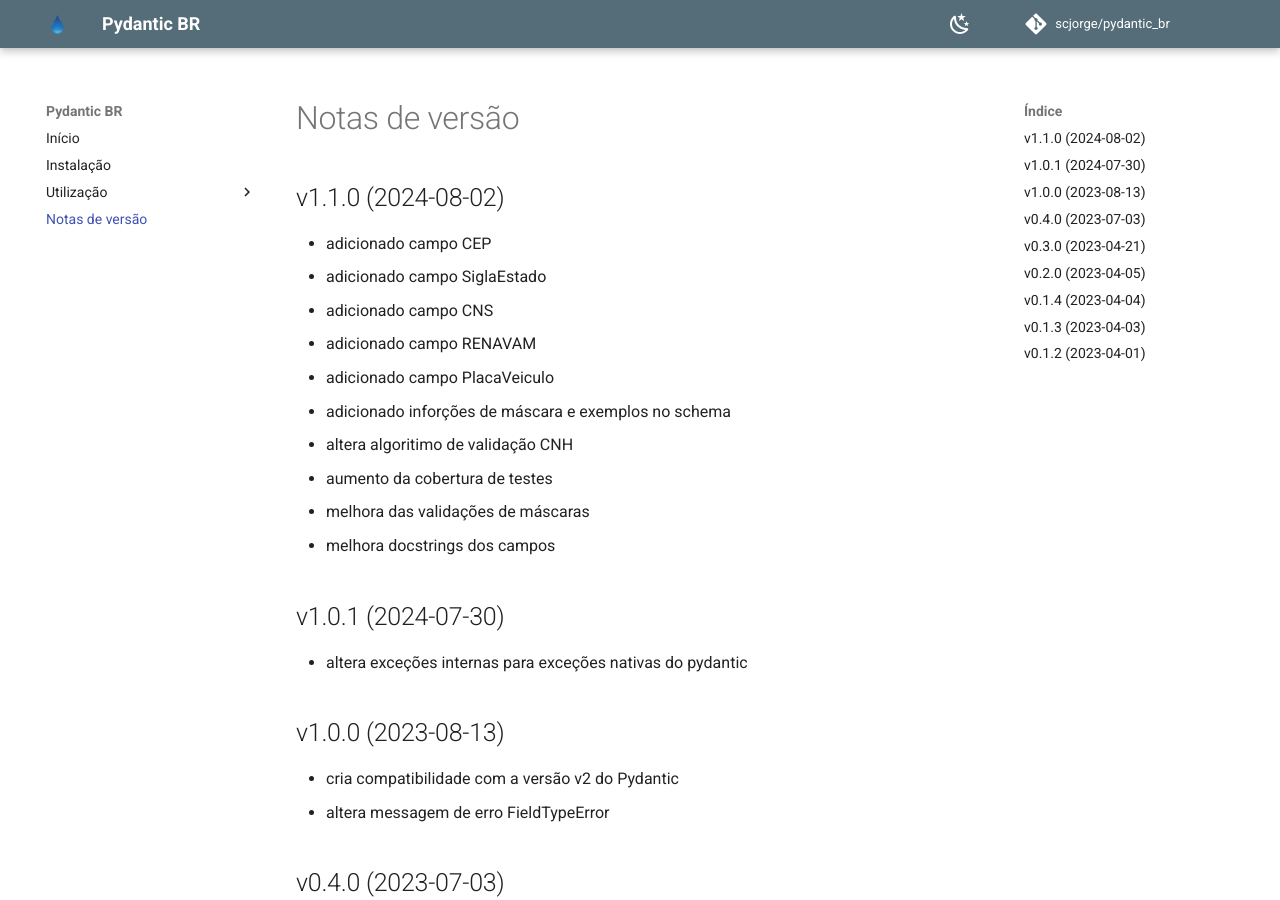
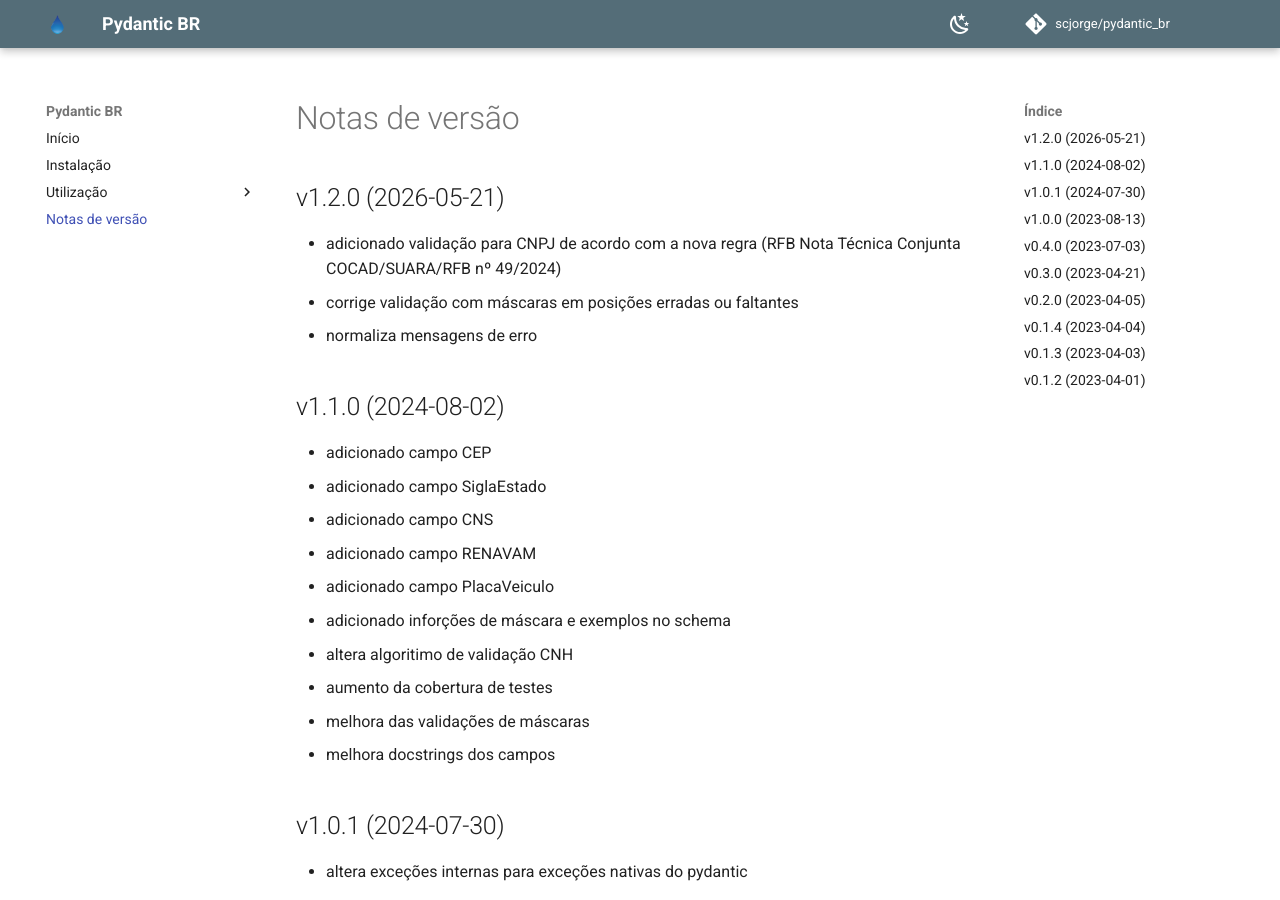
Before and after one commit to scjorge/pydantic_br, an MkDocs documentation site: the page built from docs/changelog.md, in a window 1280 px wide and 900 px high. Built offline with MkDocs 1.6.1 and Material for MkDocs 9.7.7, drawn with Linux system fonts in a browser that asks for light colours; comment, search, counter and statistics services are not loaded.

Commit message:
chore: atualiza changelog

```diff
--- a/docs/changelog.md
+++ b/docs/changelog.md
@@ -1,3 +1,8 @@
+## v1.2.0 (2026-05-21)
+- adicionado validação para CNPJ de acordo com a nova regra (RFB Nota Técnica Conjunta COCAD/SUARA/RFB nº 49/2024)
+- corrige validação com máscaras em posições erradas ou faltantes
+- normaliza mensagens de erro
+
 ## v1.1.0 (2024-08-02)
 - adicionado campo CEP
 - adicionado campo SiglaEstado
```
